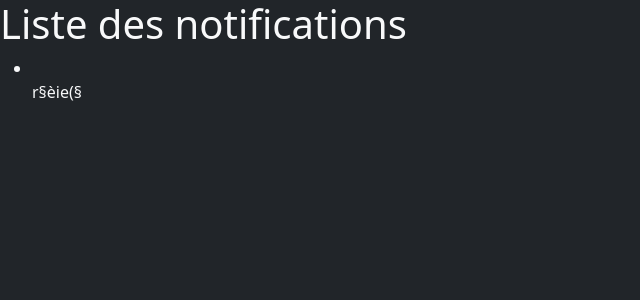
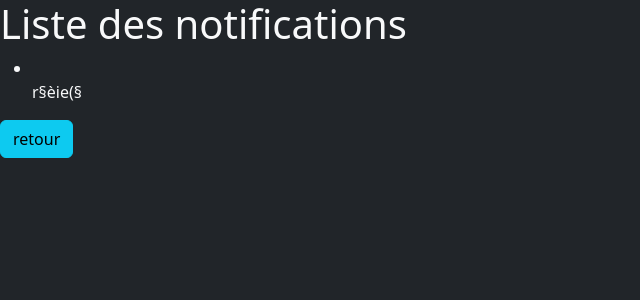
Before and after one commit to Antho-Webdesign/gestion_rdv, a Django app: page /list-notification/ in a window 1280 px wide. Shown: the top 300 px of the page, without its empty margins (0-640 px from the left). Run offline with Django 4.2, Linux system fonts and the light colour scheme; data comes from the database, SQL or seed files in the repository.

Commit message:
notif app

```diff
--- a/notification/templates/notifications/notification_list.html
+++ b/notification/templates/notifications/notification_list.html
@@ -13,4 +13,6 @@
       <p>Aucune notification à afficher.</p>
     {% endfor %}
   </ul>
+
+    <a href="{% url 'liste_rendezvous' %}" class="btn btn-info">retour</a>
 {% endblock %}
--- a/notification/templates/notifications/send_notification.html
+++ b/notification/templates/notifications/send_notification.html
@@ -13,4 +13,6 @@
     </div>
     <button type="submit" class="btn btn-primary">Envoyer</button>
   </form>
+
+    <a href="{% url 'liste_rendezvous' %}" class="btn btn-info">retour</a>
 {% endblock %}
--- a/tasks/templates/tasks/task_list.html
+++ b/tasks/templates/tasks/task_list.html
@@ -34,4 +34,5 @@
             {% endfor %}
         </tbody>
     </table>
+    <a href="{% url 'liste_rendezvous' %}" class="btn btn-info">retour</a>
 {% endblock %}
```
